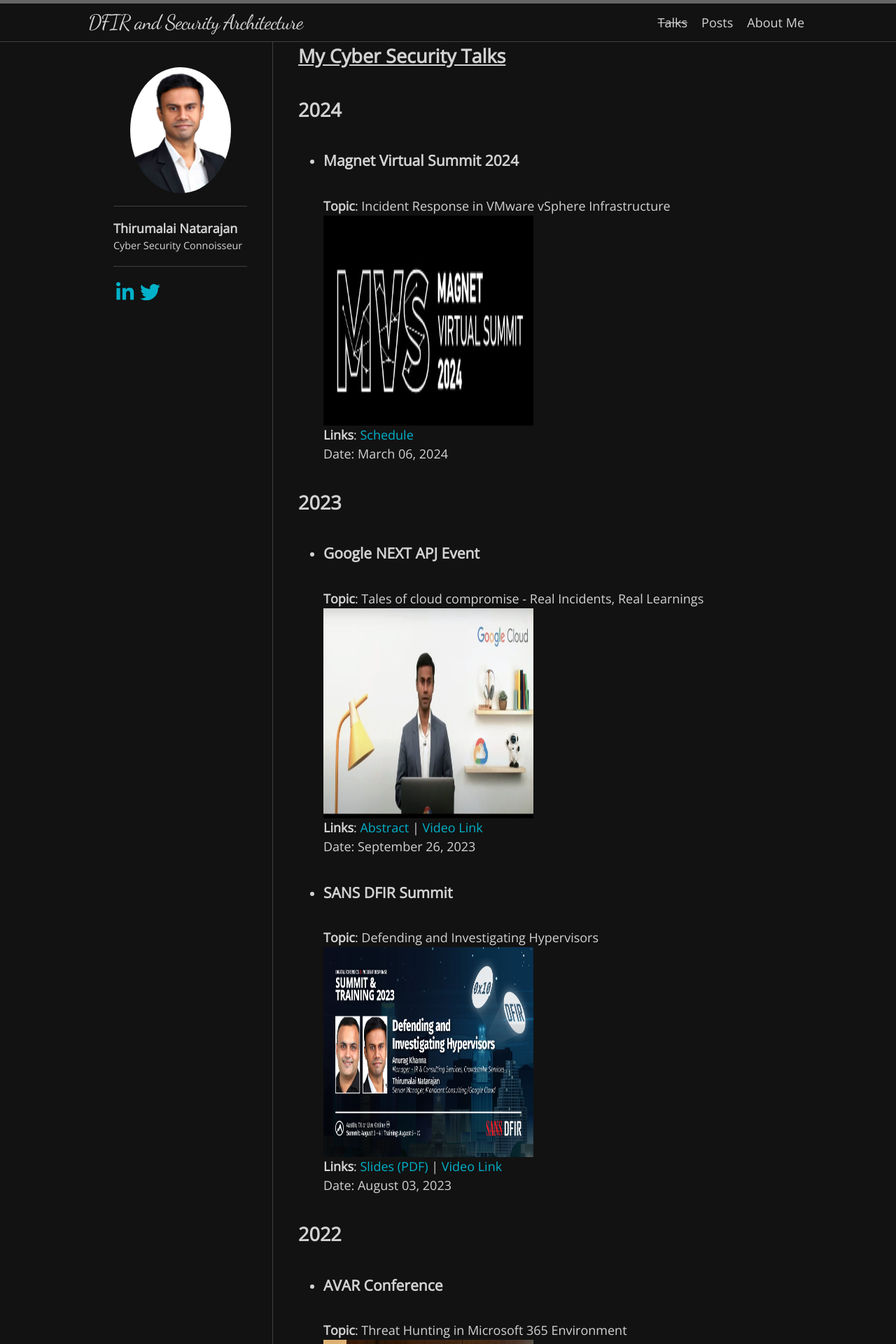
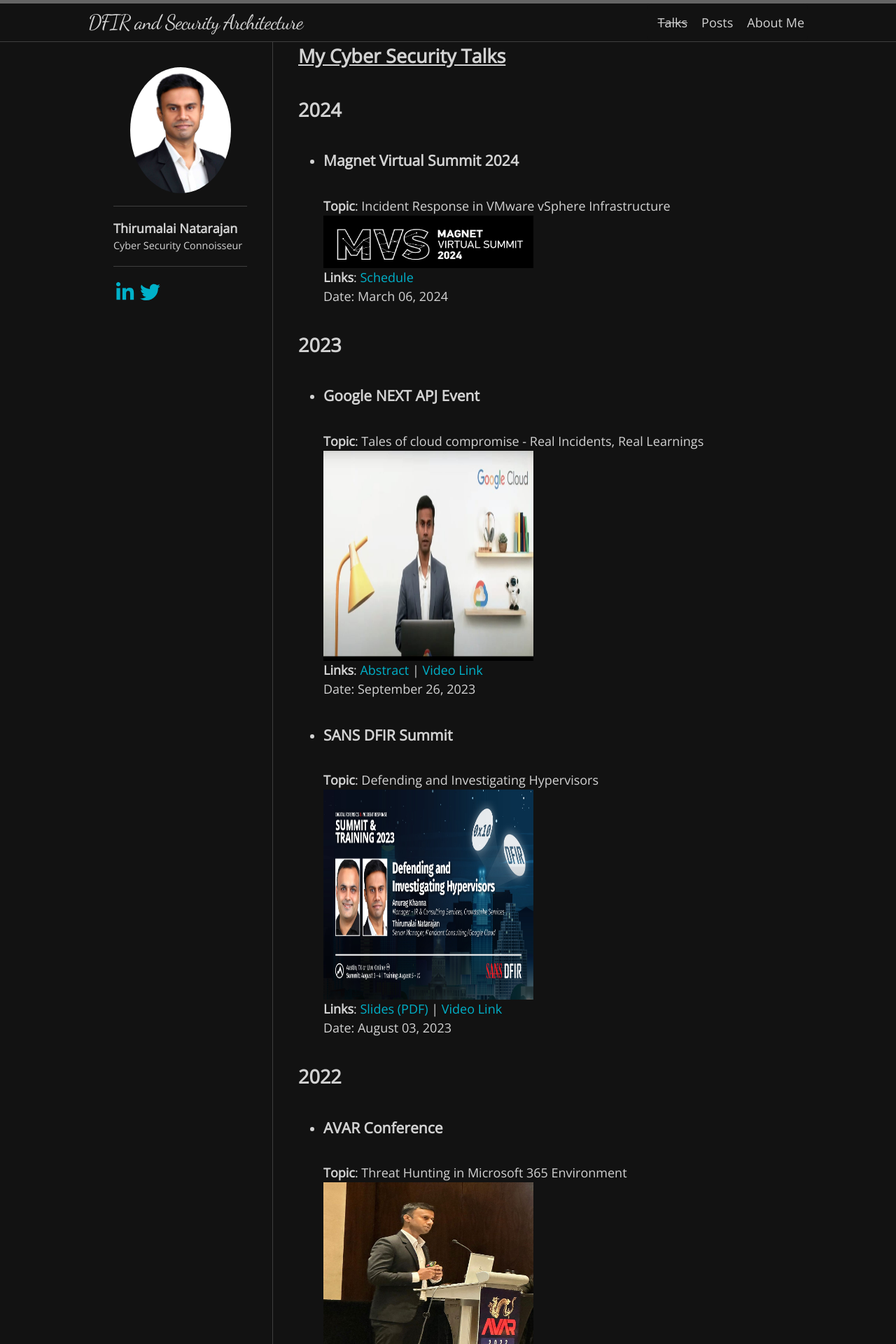
Before and after one commit to Th1ru-M/th1ru-m.github.io, a Jekyll site: the page built from talks.md, in a window 1280 px wide. Shown: the top 1920 px of the page at 70% size. Built offline with Jekyll 4.4.1, drawn with Linux system fonts in a browser that asks for light colours; nearby versions of some CDN libraries; some web fonts are replaced; some of the changed text lies outside the part shown.

Commit message:
Update talks.md

```diff
--- a/talks.md
+++ b/talks.md
@@ -9,7 +9,7 @@ permalink: /talks/
 
 - ### **Magnet Virtual Summit 2024**
 **Topic**: Incident Response in VMware vSphere Infrastructure
-<img src="/image/MVS.jpg" width="300" height="300" />
+<img src="/image/MVS.jpg" width="300" height="75" />
 **Links**: [Schedule](https://magnetvirtualsummit.com/registration/)
 Date: March 06, 2024
 
```
